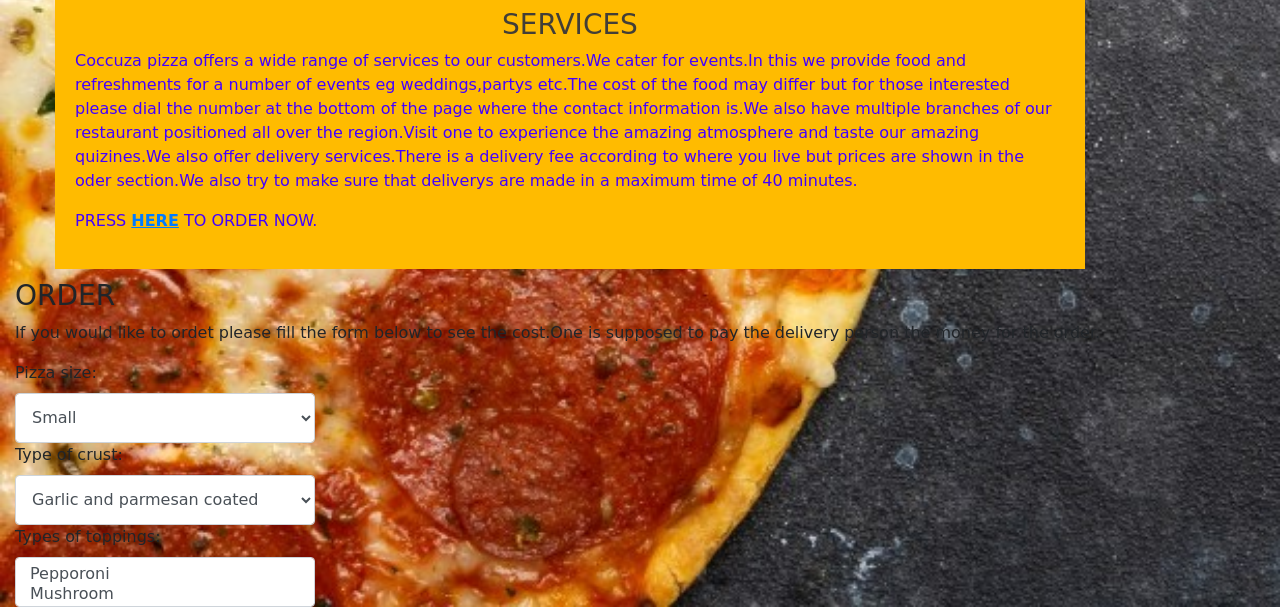
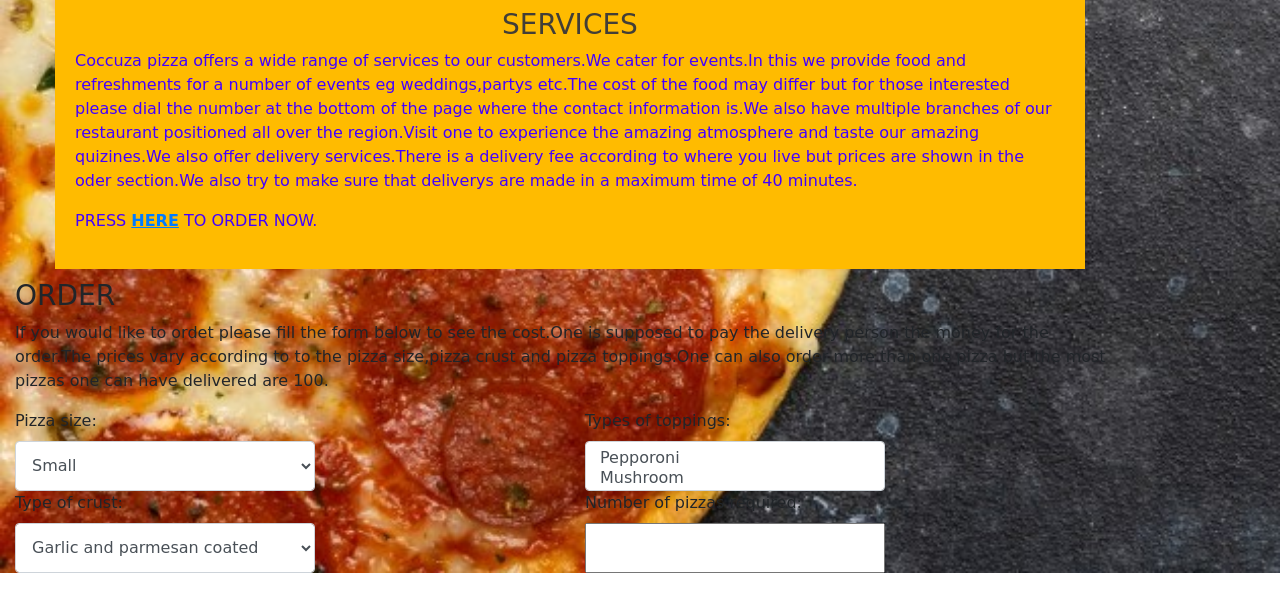
Before and after one commit to Victorvick399/Coccuza-pizza, a plain HTML site: page index.html in a window 1280 px wide. Shown: the part 1050-1657 px from the top of the page. After the commit the page ends 1623 px from the top, so only its background shows below. Drawn offline with nearby package versions, Linux system fonts and the light colour scheme; a web font is replaced by a local one.

Commit message:
add a input option for number of pizzas

```diff
--- a/index.html
+++ b/index.html
@@ -39,8 +39,10 @@
       </div>
       <div class="order">
         <h3>ORDER</h3>
-        <p>If you would like to ordet please fill the form below to see the cost.One is supposed to pay the delivery person the money for the order.</p>
+        <p>If you would like to ordet please fill the form below to see the cost.One is supposed to pay the delivery person the money for the order.The prices vary according to to the pizza size,pizza crust and pizza toppings.One can also order more than one pizza but the most pizzas one can have delivered are 100.</p>
         <form>
+          <div class="row">
+            <div class="col-md-6">
           <label>Pizza size:</label>
           <select class="form-control" style=" height:50px;width:300px;">
             <option>Small</option>
@@ -58,8 +60,10 @@
             <option>Neopolitan</option>
             <option>New york style</option>
           </select>
+          </div>
+          <div class="col-md-6">
           <label>Types of toppings:</label>
-          <select class="form-control" style=" height:50px;width:300px;" multiple="multiple">
+          <select class="form-control" style="height:50px;width:300px;" multiple="multiple">
               <option>Pepporoni</option>
               <option>Mushroom</option>
               <option>Bacon</option>
@@ -83,6 +87,10 @@
               <option>Red onion</option>
               <option>Green hill pepper</option>
           </select>
+          <label>Number of pizzas required:</label>
+          <br>
+          <input type="number" max="100" min="1" style="height:50px;width:300px;" >
+          </div>
         </form>
       </div>
     </div>
```
